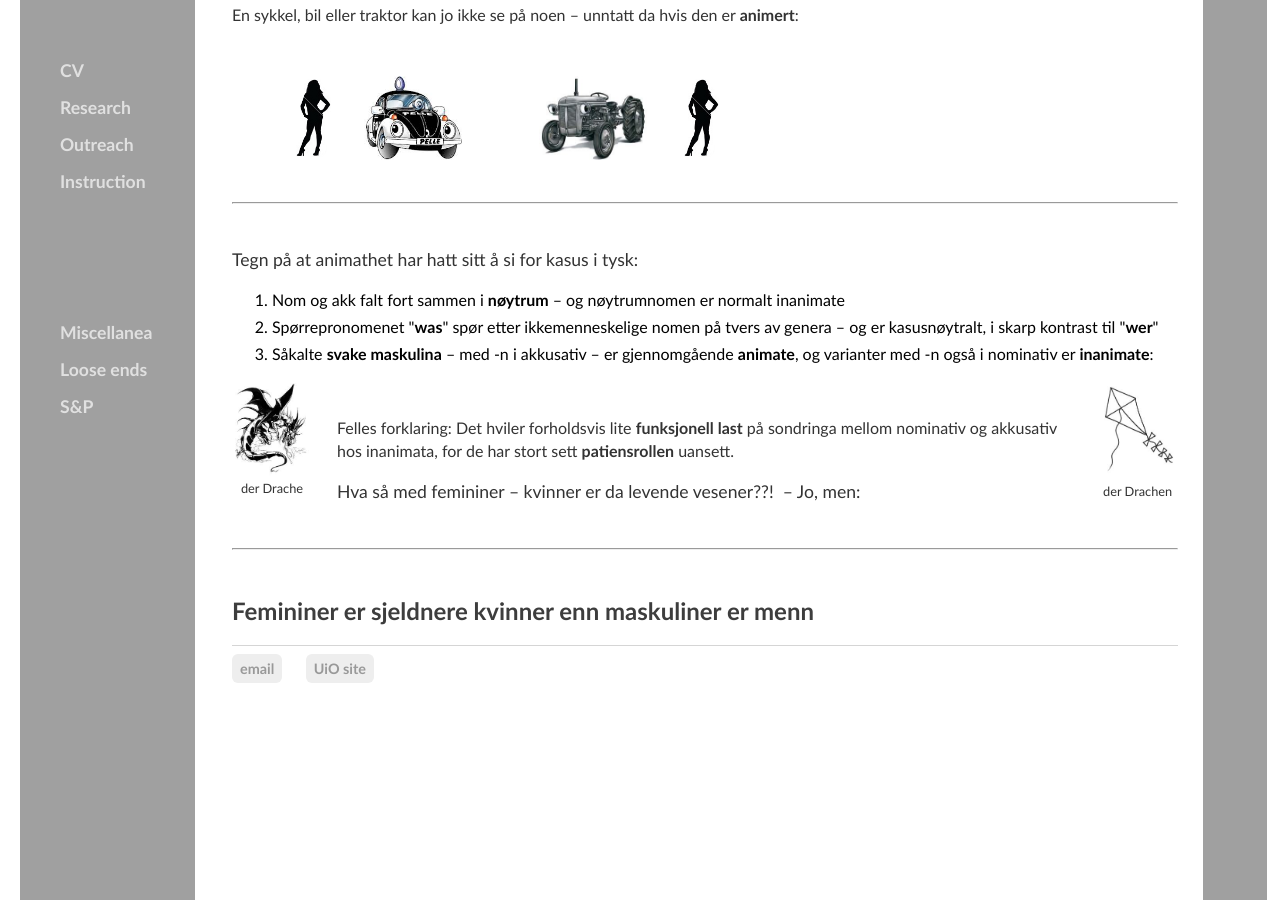
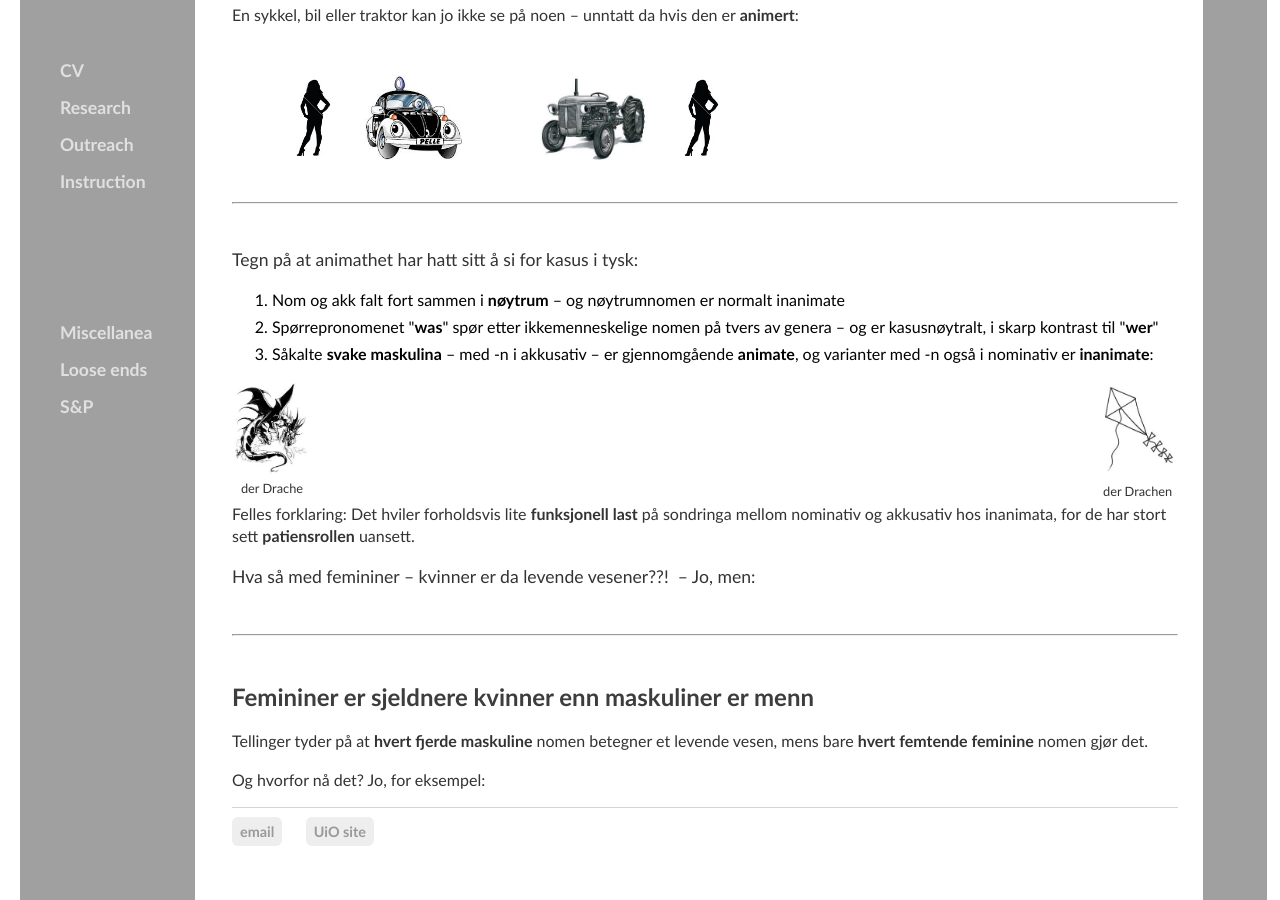
Before and after one commit to kjelljs/kjelljs.github.io, a Jekyll site: the page built from dissemination/kasus.html, in a window 1280 px wide and 900 px high, scrolled down 1636 px. Built offline with Jekyll 4.4.1, drawn with Linux system fonts in a browser that asks for light colours.

Commit message:
Update kasus.html

```diff
--- a/dissemination/kasus.html
+++ b/dissemination/kasus.html
@@ -127,13 +127,15 @@
 		</li>
 		</ol>
 <div style="float:left;"><figure class="leftfig"><img src="/pics/drage.bmp" style="width: 80px;" /><figcaption>der Drache</figcaption></figure></div><div style="float:right;"><figure class="rightfig"><img src="/pics/drachen.jpg" style="width: 80px;" /><figcaption>der Drachen</figcaption></figure></div><p>&nbsp;</p>
-
+<section>
 <p>Felles forklaring: Det hviler forholdsvis lite <strong>funksjonell last</strong> på sondringa mellom nominativ og akkusativ hos inanimata, for de har stort sett <strong>patiensrollen</strong> uansett.</p>
 
-<div class="ingress"><p>Hva så med femininer – kvinner er da levende vesener??! &nbsp;– Jo, men:</p></div>
+<div class="ingress"><p>Hva så med femininer – kvinner er da levende vesener??! &nbsp;– Jo, men:</p></div></section>
 
 </br>
 
 <hr />
 </br>
 <h2>Femininer er sjeldnere kvinner enn maskuliner er menn</h2>
+<p>Tellinger tyder på at <b>hvert fjerde maskuline</b> nomen betegner et levende vesen, mens bare <b>hvert femtende feminine</b> nomen gjør det.
+</p><p>Og hvorfor nå det? Jo, for eksempel:</p>
```
